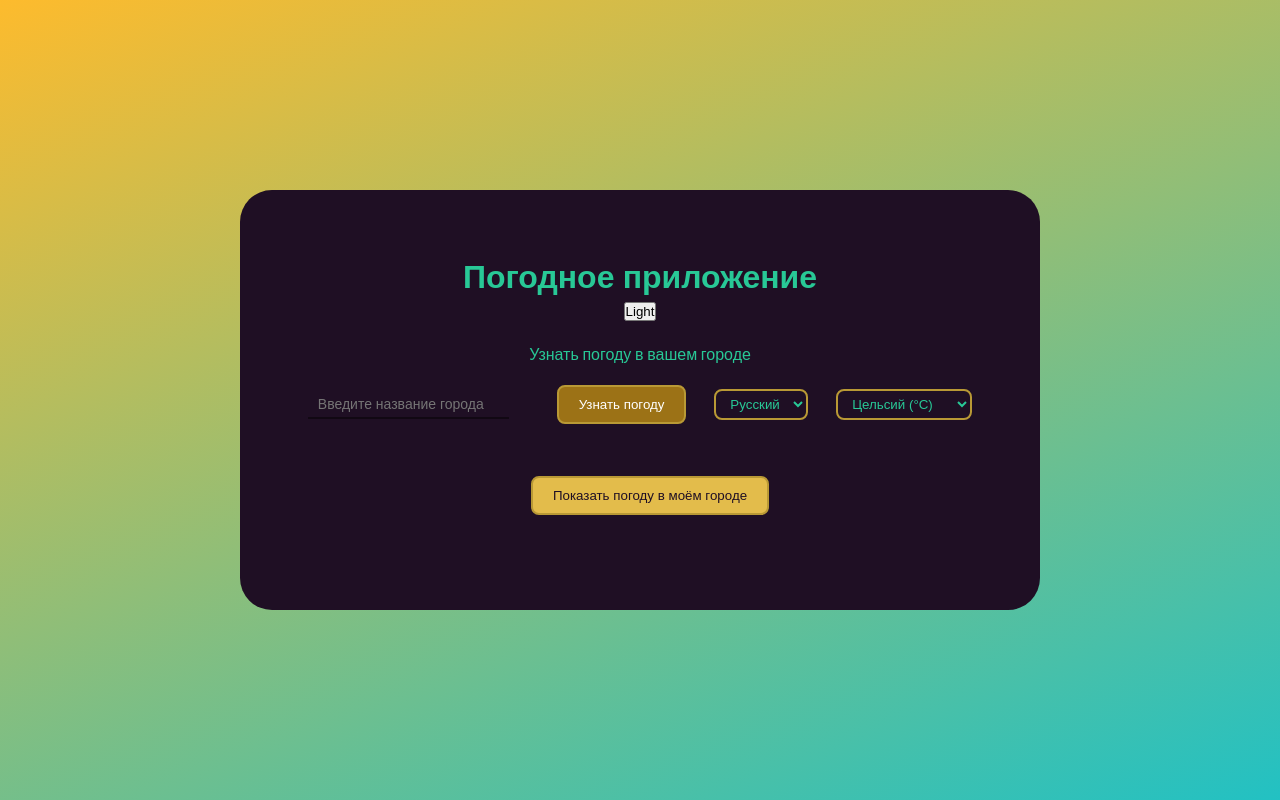
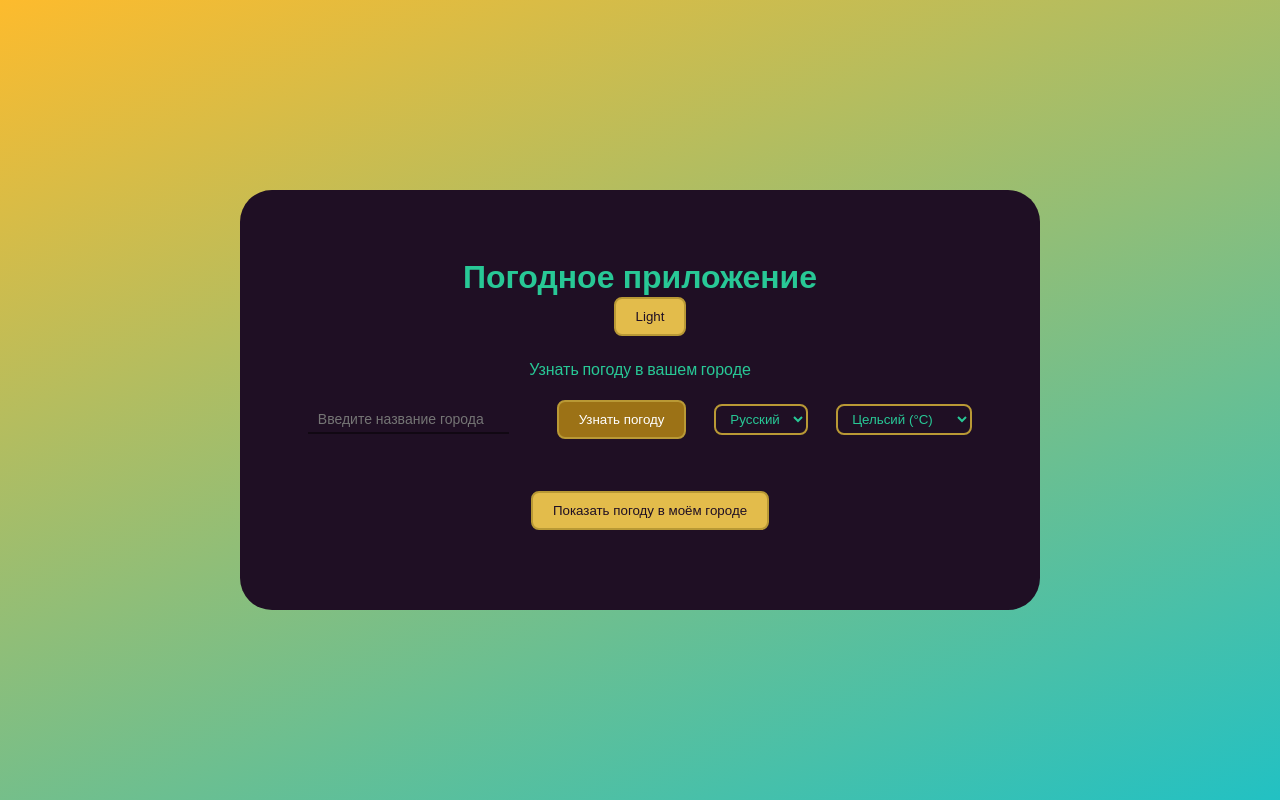
Before and after one commit to 7Hunter7/Weather_App, a Vue app: page / in a window 1280 px wide. Built offline with nearby package versions, Linux system fonts and the light colour scheme.

Commit message:
Updated 'main.css' - Added styles for button 'theme-switcher'

```diff
--- a/src/assets/main.css
+++ b/src/assets/main.css
@@ -50,19 +50,6 @@
   --indents-biggest: 2.5rem; /* 40px */
 }
 
-.light-theme {
-  --background-color: #f0f0f0;
-  --text-color: #333;
-  --input-color: #444;
-  --accent-color: #29abe2;
-  --border-color: #999;
-  --border-bottom-color: #ccc;
-  --error-color: #d03939;
-  --loading-color: #007bff;
-  --disabled-text-color: #666;
-  --disabled-background-color: #ddd;
-}
-
 * {
   margin: 0;
   padding: 0;
@@ -82,3 +69,27 @@ body {
   color: var(--text-color); /* Для глобального цвета текста */
   background: linear-gradient(339deg, rgba(34, 193, 195, 1) 0%, rgba(253, 187, 45, 1) 100%);
 }
+
+.light-theme {
+  --background-color: #f0f0f0;
+  --text-color: #333;
+  --input-color: #444;
+  --accent-color: #29abe2;
+  --border-color: #999;
+  --border-bottom-color: #ccc;
+  --error-color: #d03939;
+  --loading-color: #007bff;
+  --disabled-text-color: #666;
+  --disabled-background-color: #ddd;
+}
+
+.theme-switcher {
+  cursor: pointer;
+  margin-left: var(--indents-medium);
+  padding: var(--indents-small) var(--indents-medium);
+  color: var(--background-color);
+  background-color: var(--accent-color);
+  border: 2px solid var(--border-color);
+  border-radius: var(--border-radius-small);
+  transition: transform 0.2s ease;
+}
```
